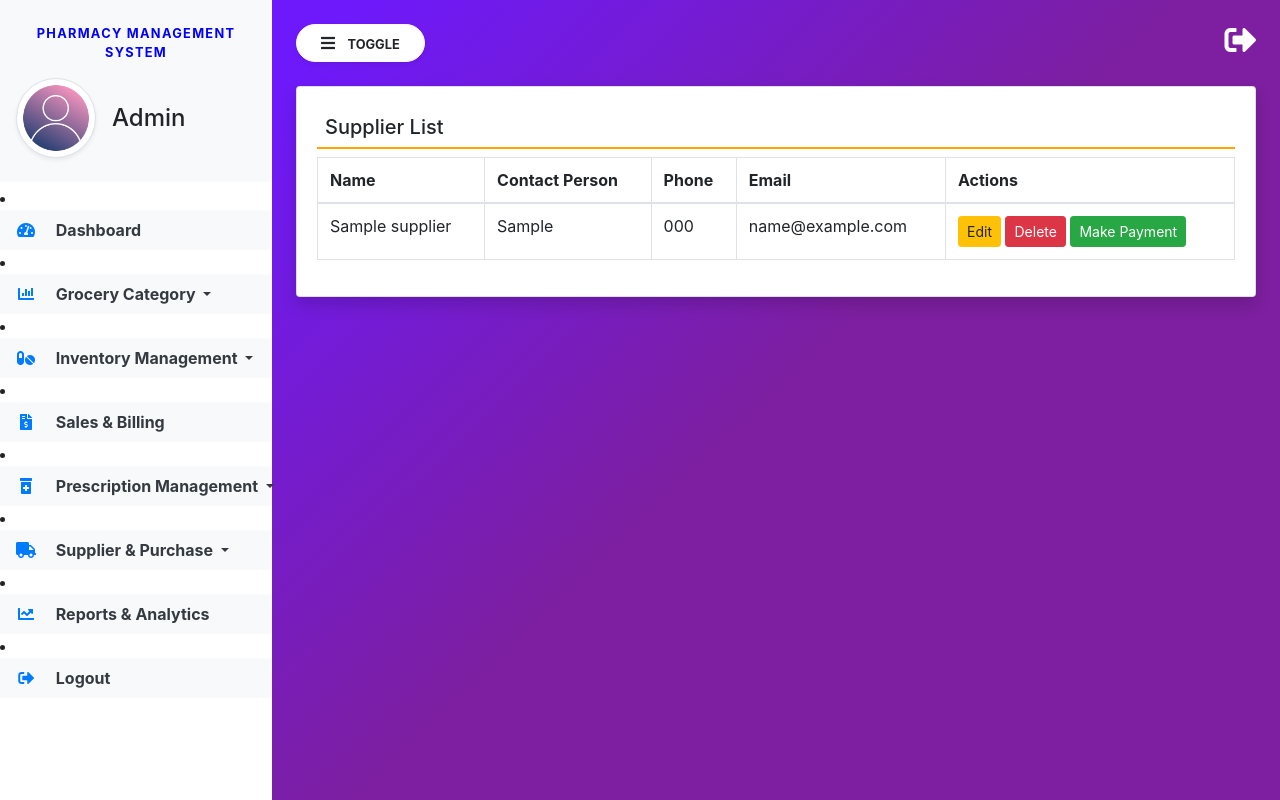
After one commit to saadkhankhalil/Pharmacy-Management-System, a Django app: page /suppliers/view/ in a window 1280 px wide. The commit adds this page. Run offline with Django 3.2, Linux system fonts and the light colour scheme; tables that the repository leaves empty hold one stand-in row (values such as "Sample post"); some libraries are stand-ins or nearby versions.

Commit message:
supplier and purchase

```diff
--- a/Pharmacy_Management/Pharmacy_Management/urls.py
+++ b/Pharmacy_Management/Pharmacy_Management/urls.py
@@ -22,22 +22,45 @@ from django.conf.urls.static import static
 urlpatterns = [
     path('admin/', admin.site.urls),
     path('', adminHome, name="adminhome"),
+
+    # Category URLs
     path('add-category/', add_category, name="add_category"),
     path('view-category/', view_category, name="view_category"),
     path('edit-category/<int:pid>/', edit_category, name="edit_category"),
     path('delete-category/<int:pid>/', delete_category, name="delete_category"),
+
+    # Medicine URLs
     path('add_medicine/', add_medicine, name="add_medicine"),
     path('view_medicine/', view_medicines, name="view_medicine"),
     path('delete-medicine/<int:pid>/', delete_medicine, name="delete_medicine"),
     path('edit-medicine/<int:pid>/', edit_medicine, name="edit_medicine"),
+
+    # Sales & Billing
     path('sales/', sales_billing, name='sales_billing'),
     path('invoice/<int:sale_id>/', generate_invoice, name='generate_invoice'),
     path('email-invoice/<int:sale_id>/', email_invoice, name='email_invoice'),
+
+    # Prescriptions
     path('prescriptions/add/', add_prescription, name='add_prescription'),
     path('prescriptions/view/', view_prescriptions, name='view_prescriptions'),
     path('prescriptions/link/<int:sale_id>/', link_prescription, name='link_prescription'),
     path('prescriptions/search/', search_prescriptions, name='search_prescriptions'),
 
+    # Supplier Management
+    path('suppliers/add/', add_supplier, name="add_supplier"),
+    path('suppliers/view/', view_suppliers, name="view_suppliers"),
+    path('suppliers/edit/<int:supplier_id>/', edit_supplier, name="edit_supplier"),
+    path('suppliers/delete/<int:supplier_id>/', delete_supplier, name="delete_supplier"),
 
+    # Purchase Orders
+    path('purchases/create/', create_purchase_order, name="create_purchase_order"),
+    path('purchases/view/', view_purchase_orders, name="view_purchase_orders"),
+    path('purchases/add-item/<int:order_id>/', add_purchase_item, name="add_purchase_item"),
+
+    # Payments
+    path('payments/make/<int:supplier_id>/', make_payment, name="make_payment"),
+
+    path('payments/tracking/', view_payment_tracking, name="view_payment_tracking"),  # ✅ Added this line
 ]
+
 urlpatterns += static(settings.MEDIA_URL, document_root=settings.MEDIA_ROOT)
--- a/Pharmacy_Management/pharmacy/models.py
+++ b/Pharmacy_Management/pharmacy/models.py
@@ -60,3 +60,45 @@ class Prescription(models.Model):
 
     def __str__(self):
         return f"Prescription for {self.patient_name} ({self.prescription_date})"
+
+
+
+class Supplier(models.Model):
+    name = models.CharField(max_length=255)
+    contact_person = models.CharField(max_length=255, blank=True, null=True)
+    phone = models.CharField(max_length=20)
+    email = models.EmailField(blank=True, null=True)
+    address = models.TextField()
+
+    def __str__(self):
+        return self.name
+
+class PurchaseOrder(models.Model):
+    supplier = models.ForeignKey(Supplier, on_delete=models.CASCADE)
+    order_date = models.DateField(auto_now_add=True)
+    status = models.CharField(max_length=20, choices=[('Pending', 'Pending'), ('Completed', 'Completed')], default='Pending')
+    total_amount = models.DecimalField(max_digits=10, decimal_places=2, default=0.00)
+
+    def __str__(self):
+        return f"Order {self.id} - {self.supplier.name}"
+
+class PurchaseItem(models.Model):
+    purchase_order = models.ForeignKey(PurchaseOrder, on_delete=models.CASCADE, related_name='items')
+    medicine = models.ForeignKey('Medicine', on_delete=models.CASCADE)
+    quantity = models.PositiveIntegerField()
+    price = models.DecimalField(max_digits=10, decimal_places=2)
+
+    def subtotal(self):
+        return self.quantity * self.price
+
+    def __str__(self):
+        return f"{self.medicine.name} - {self.quantity} pcs"
+
+class SupplierPayment(models.Model):
+    supplier = models.ForeignKey(Supplier, on_delete=models.CASCADE)
+    amount_paid = models.DecimalField(max_digits=10, decimal_places=2)
+    payment_date = models.DateField(auto_now_add=True)
+    payment_method = models.CharField(max_length=50, choices=[('Cash', 'Cash'), ('Bank Transfer', 'Bank Transfer')])
+
+    def __str__(self):
+        return f"Payment {self.id} - {self.supplier.name}"
--- a/Pharmacy_Management/pharmacy/templates/admin_base.html
+++ b/Pharmacy_Management/pharmacy/templates/admin_base.html
@@ -81,16 +81,34 @@
 
         </li>
 
-
-       <li class="nav-item dropdown ">
+        <li class="nav-item dropdown">
             <a class="nav-link dropdown-toggle text-dark bg-light" href="#" data-toggle="dropdown">
                 <i class="fas fa-truck mr-3 text-primary fa-fw"></i> Supplier & Purchase
             </a>
             <div class="dropdown-menu">
-                <a class="dropdown-item" href="#">Manage Suppliers</a>
-                <a class="dropdown-item" href="#">Purchase Orders</a>
+                <a class="dropdown-item" href="{% url 'add_supplier' %}">Add New Supplier</a>
+
+                <a class="dropdown-item" href="{% url 'view_suppliers' %}">Manage Suppliers</a>
+                <a class="dropdown-item" href="{% url 'add_purchase_item' order_id=1 %}">Add Purchase Orders</a>
+
+                <a class="dropdown-item" href="{% url 'view_purchase_orders' %}">Purchase Orders</a>
+
+
+                {% if supplier.id %}
+                <a class="dropdown-item" href="{% url 'make_payment' supplier.id %}">Make Payment Orders</a>
+            {% else %}
+                <span class="dropdown-item text-muted">Make Payment Orders (Invalid Supplier)</span>
+            {% endif %}
+
+
+
+
+                <a class="dropdown-item" href="{% url 'view_payment_tracking' %}">Payment Tracking</a>  <!-- ✅ Fixed here -->
             </div>
         </li>
+
+
+
 
 
        <li class="nav-item">
--- /dev/null
+++ b/Pharmacy_Management/pharmacy/templates/view_suppliers.html
@@ -0,0 +1,38 @@
+{% extends 'admin_base.html' %}
+{% block main %}
+<div class="card shadow">
+    <div class="card-body">
+        <h5 class="p-2" style="border-bottom: 2px solid orange;">Supplier List</h5>
+        <table class="table table-bordered">
+            <thead>
+                <tr>
+                    <th>Name</th>
+                    <th>Contact Person</th>
+                    <th>Phone</th>
+                    <th>Email</th>
+                    <th>Actions</th>
+                </tr>
+            </thead>
+            <tbody>
+                {% for supplier in suppliers %}
+                <tr>
+                    <td>{{ supplier.name }}</td>
+                    <td>{{ supplier.contact_person }}</td>
+                    <td>{{ supplier.phone }}</td>
+                    <td>{{ supplier.email }}</td>
+                    <td>
+                        <a href="{% url 'edit_supplier' supplier.id %}" class="btn btn-sm btn-warning">Edit</a>
+                        <a href="{% url 'delete_supplier' supplier.id %}" class="btn btn-sm btn-danger">Delete</a>
+                        <a href="{% url 'make_payment' supplier.id %}" class="btn btn-sm btn-success">Make Payment</a>
+                    </td>
+                </tr>
+                {% empty %}
+                <tr>
+                    <td colspan="5" class="text-center">No Suppliers Found</td>
+                </tr>
+                {% endfor %}
+            </tbody>
+        </table>
+    </div>
+</div>
+{% endblock %}
--- a/Pharmacy_Management/pharmacy/views.py
+++ b/Pharmacy_Management/pharmacy/views.py
@@ -263,3 +263,109 @@ def search_prescriptions(request):
         prescriptions = Prescription.objects.all()
 
     return render(request, 'search_prescriptions.html', {'prescriptions': prescriptions})
+
+
+def add_supplier(request):
+    if request.method == "POST":
+        name = request.POST.get('name')
+        contact_person = request.POST.get('contact_person')
+        phone = request.POST.get('phone')
+        email = request.POST.get('email')
+        address = request.POST.get('address')
+
+        Supplier.objects.create(name=name, contact_person=contact_person, phone=phone, email=email, address=address)
+        messages.success(request, "Supplier added successfully!")
+        return redirect('view_suppliers')
+
+    return render(request, 'add_supplier.html')
+
+def view_suppliers(request):
+    suppliers = Supplier.objects.all()
+    return render(request, 'view_suppliers.html', {'suppliers': suppliers})
+
+
+def edit_supplier(request, supplier_id):
+    supplier = get_object_or_404(Supplier, id=supplier_id)
+
+    if request.method == "POST":
+        supplier.name = request.POST.get('name')
+        supplier.contact_person = request.POST.get('contact_person')
+        supplier.phone = request.POST.get('phone')
+        supplier.email = request.POST.get('email')
+        supplier.address = request.POST.get('address')
+        supplier.save()
+        messages.success(request, "Supplier updated successfully!")
+        return redirect('view_suppliers')
+
+    return render(request, 'edit_supplier.html', {'supplier': supplier})
+
+def delete_supplier(request, supplier_id):
+    supplier = get_object_or_404(Supplier, id=supplier_id)
+    supplier.delete()
+    messages.success(request, "Supplier deleted successfully!")
+    return redirect('view_suppliers')
+
+def create_purchase_order(request):
+    suppliers = Supplier.objects.all()
+
+    if request.method == "POST":
+        supplier_id = request.POST.get('supplier_id')
+        supplier = get_object_or_404(Supplier, id=supplier_id)
+
+        purchase_order = PurchaseOrder.objects.create(supplier=supplier)
+        messages.success(request, "Purchase Order created successfully!")
+        return redirect('view_purchase_orders')
+
+    return render(request, 'create_purchase_order.html', {'suppliers': suppliers})
+
+def view_purchase_orders(request):
+    orders = PurchaseOrder.objects.all()
+    return render(request, 'view_purchase_orders.html', {'orders': orders})
+
+from decimal import Decimal  # Import Decimal at the top
+
+def add_purchase_item(request, order_id):
+    order = get_object_or_404(PurchaseOrder, id=order_id)
+    medicines = Medicine.objects.all()
+
+    if request.method == "POST":
+        medicine_id = request.POST.get('medicine_id')
+        quantity = int(request.POST.get('quantity'))
+
+        # Fix: Convert price properly
+        price_str = request.POST.get('price', '0').replace(',', '')
+        try:
+            price = Decimal(price_str)  # Convert to Decimal instead of float
+        except ValueError:
+            messages.error(request, "Invalid price format. Please enter a valid number.")
+            return redirect('add_purchase_item', order_id=order_id)
+
+        medicine = get_object_or_404(Medicine, id=medicine_id)
+        PurchaseItem.objects.create(purchase_order=order, medicine=medicine, quantity=quantity, price=price)
+
+        # Fix: Ensure both operands are Decimals
+        order.total_amount += quantity * price  # Now both are Decimal
+        order.save()
+
+        messages.success(request, "Item added to purchase order!")
+        return redirect('view_purchase_orders')
+
+    return render(request, 'add_purchase_item.html', {'order': order, 'medicines': medicines})
+
+
+
+def make_payment(request, supplier_id):
+    supplier = get_object_or_404(Supplier, id=supplier_id)
+
+    if request.method == "POST":
+        amount_paid = float(request.POST.get('amount_paid'))
+        payment_method = request.POST.get('payment_method')
+
+        SupplierPayment.objects.create(supplier=supplier, amount_paid=amount_paid, payment_method=payment_method)
+        messages.success(request, "Payment recorded successfully!")
+        return redirect('view_suppliers')
+
+    return render(request, 'make_payment.html', {'supplier': supplier})
+
+def view_payment_tracking(request):
+    return render(request, 'view_payment_tracking.html')
```
Also changed, not shown: Pharmacy_Management/Pharmacy_Management/settings.py (+4 -3 lines), Pharmacy_Management/pharmacy/templates/add_purchase_item.html (added, +29 -0 lines), Pharmacy_Management/pharmacy/templates/add_supplier.html (added, +32 -0 lines), Pharmacy_Management/pharmacy/templates/create_purchase_order.html (added, +21 -0 lines), Pharmacy_Management/pharmacy/templates/edit_supplier.html (added, +32 -0 lines), Pharmacy_Management/pharmacy/templates/make_payment.html (added, +34 -0 lines), Pharmacy_Management/pharmacy/templates/view_payment_tracking.html (added, +35 -0 lines), Pharmacy_Management/pharmacy/templates/view_purchase_orders.html (added, +36 -0 lines), Pharmacy_Management/pharmacy/migrations/0013_purchaseitem_purchaseorder_supplier_supplierpayment.py (added).
